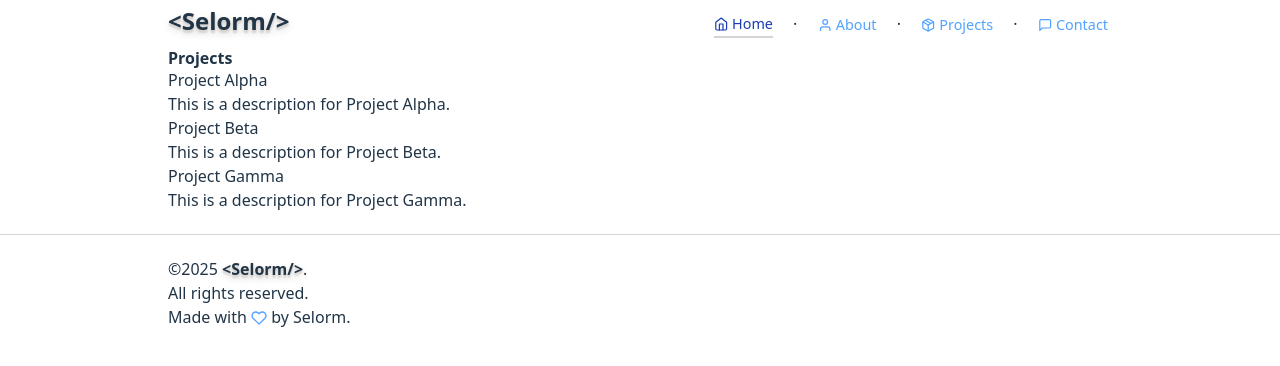
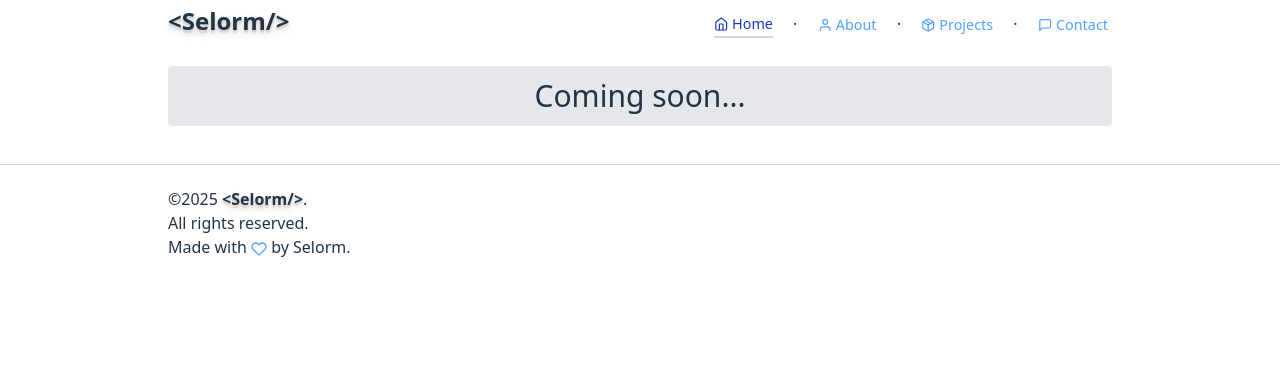
Before and after one commit to Xirlorm/dev-folio, a React (Vite) app: page /projects in a window 1280 px wide. Shown: the top 366 px of the page. Built offline with nearby package versions, Linux system fonts and the light colour scheme; some icons are missing.

Commit message:
Updates to projects page

```diff
--- a/src/pages/Projects.tsx
+++ b/src/pages/Projects.tsx
@@ -1,25 +1,13 @@
-import React from 'react';
+import React from "react";
 
 const Projects: React.FC = () => {
-    const dummyProjects = [
-        { id: 1, name: 'Project Alpha', description: 'This is a description for Project Alpha.' },
-        { id: 2, name: 'Project Beta', description: 'This is a description for Project Beta.' },
-        { id: 3, name: 'Project Gamma', description: 'This is a description for Project Gamma.' },
-    ];
+  const dummyProjects = [];
 
-    return (
-        <div>
-            <h1>Projects</h1>
-            <ul>
-                {dummyProjects.map((project) => (
-                    <li key={project.id}>
-                        <h2>{project.name}</h2>
-                        <p>{project.description}</p>
-                    </li>
-                ))}
-            </ul>
-        </div>
-    );
+  return (
+    <div className="bg-gray-200 rounded-sm py-3 text-3xl my-4 text-center">
+      <h3>Coming soon...</h3>
+    </div>
+  );
 };
 
 export default Projects;
```
